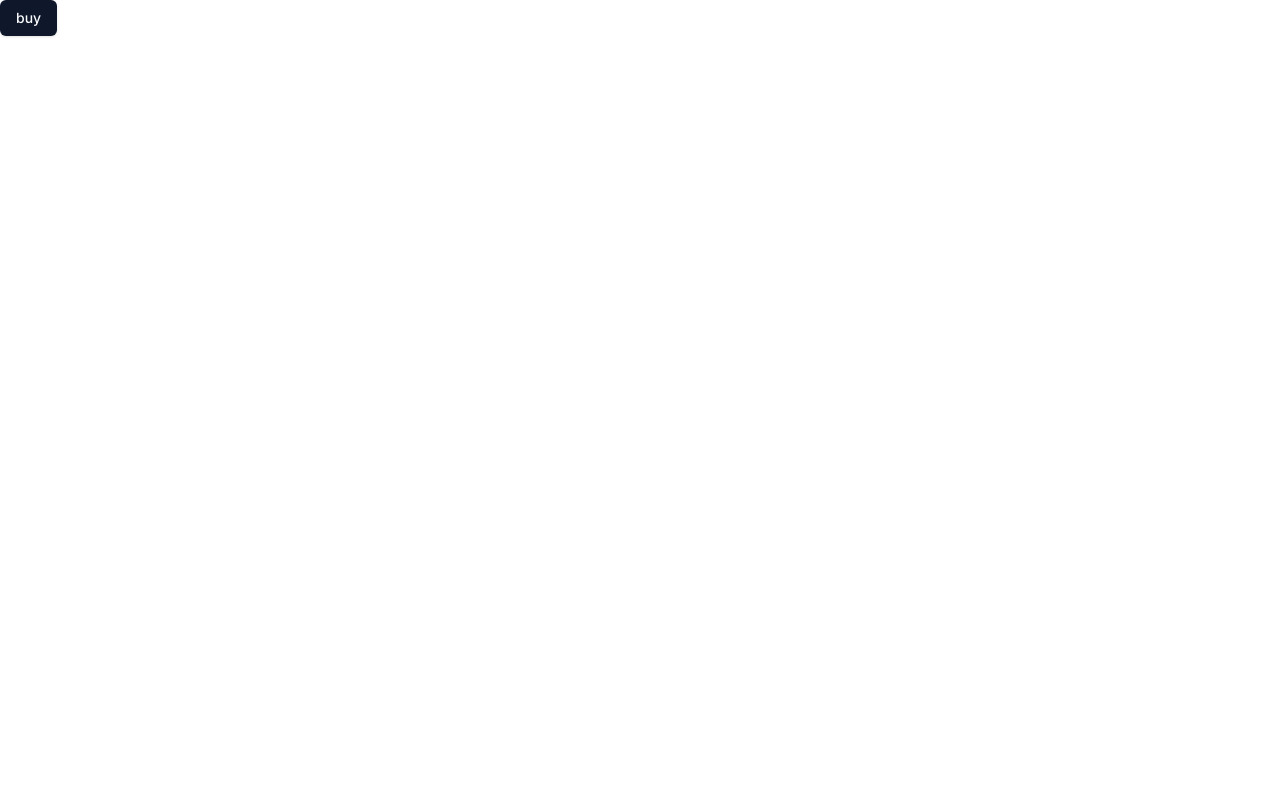
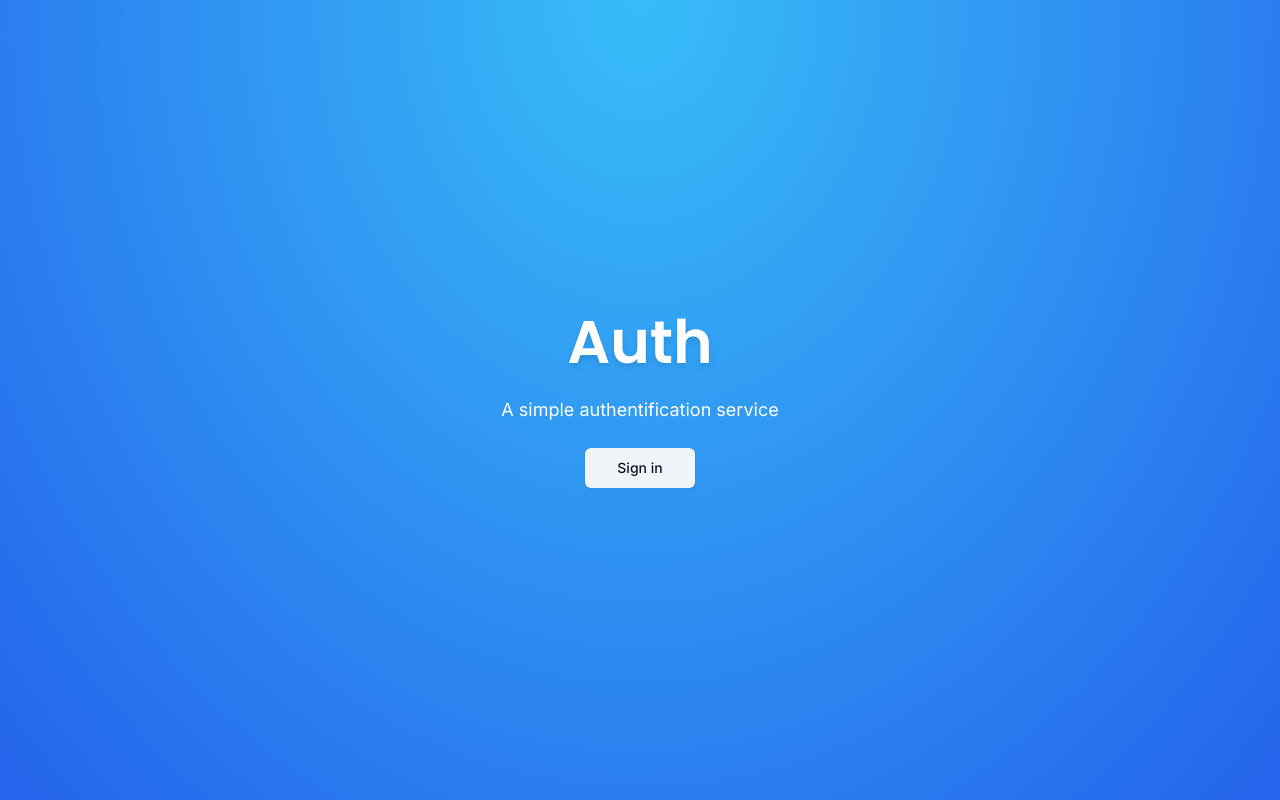
Before and after one commit to vadimlelik/next-auth, a Next.js app: page / in a window 1280 px wide. Built offline with nearby package versions, Linux system fonts and the light colour scheme.

Commit message:
add style

```diff
--- a/app/globals.css
+++ b/app/globals.css
@@ -1,6 +1,12 @@
 @tailwind base;
 @tailwind components;
 @tailwind utilities;
+
+html,
+body,
+:root {
+    height: 100%;
+}
 
 @layer base {
     :root {
--- a/app/page.tsx
+++ b/app/page.tsx
@@ -1,5 +1,28 @@
 import { Button } from '@/components/ui/button';
+import { cn } from '@/lib/utils';
+import { Poppins } from 'next/font/google';
 
+const font = Poppins({
+    subsets: ['latin'],
+    weight: ['600'],
+});
 export default function Home() {
-    return <Button size="default">buy</Button>;
+    return (
+        <main className="flex h-full flex-col items-center justify-center bg-[radial-gradient(ellipse_at_top,var(--tw-gradient-stops))] from-sky-400 to-blue-600">
+            <div className="space-y-6 text-center">
+                <h1
+                    className={cn(
+                        'text-6xl font-semibold text-white drop-shadow-md',
+                        font.className,
+                    )}
+                >
+                    Auth
+                </h1>
+                <p className="text-white text-lg">A simple authentification service</p>
+                <Button variant="secondary" size="lg">
+                    Sign in{' '}
+                </Button>
+            </div>
+        </main>
+    );
 }
```
Lines whose indentation alone changed are shown as unchanged.
